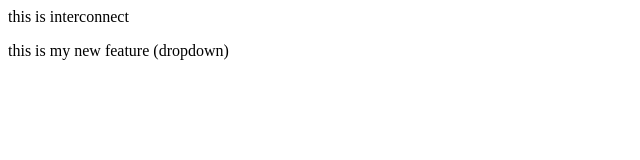
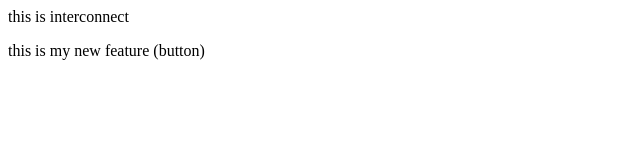
Before and after one commit to MRabhi65/repodemo, a plain HTML site: page index.html in a window 1280 px wide. Shown: the full height of the page, 0-640 px from the left. Drawn offline with Linux system fonts and the light colour scheme.

Commit message:
chenge feature

```diff
--- a/index.html
+++ b/index.html
@@ -1,2 +1,2 @@
 <p>this is interconnect</p>
-<p>this is my new feature (dropdown)</p>
+<p>this is my new feature (button)</p>
```
